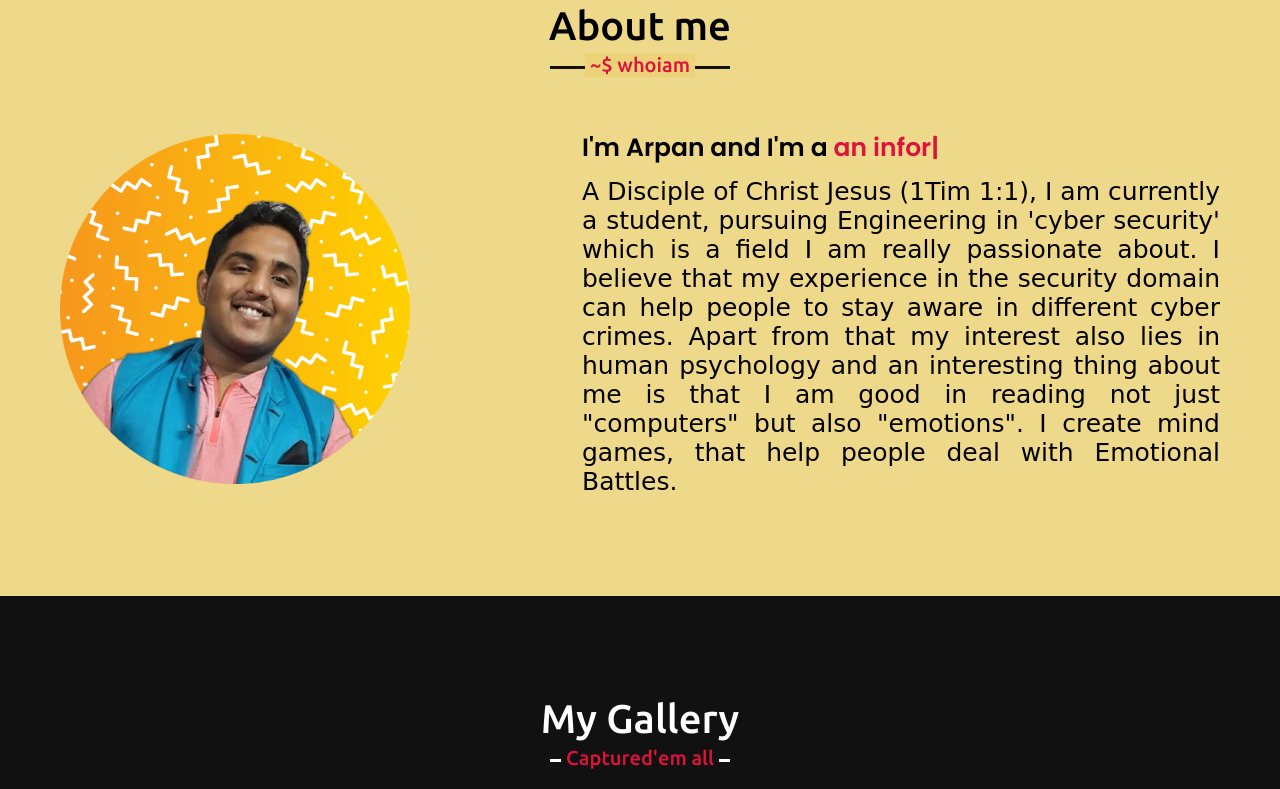
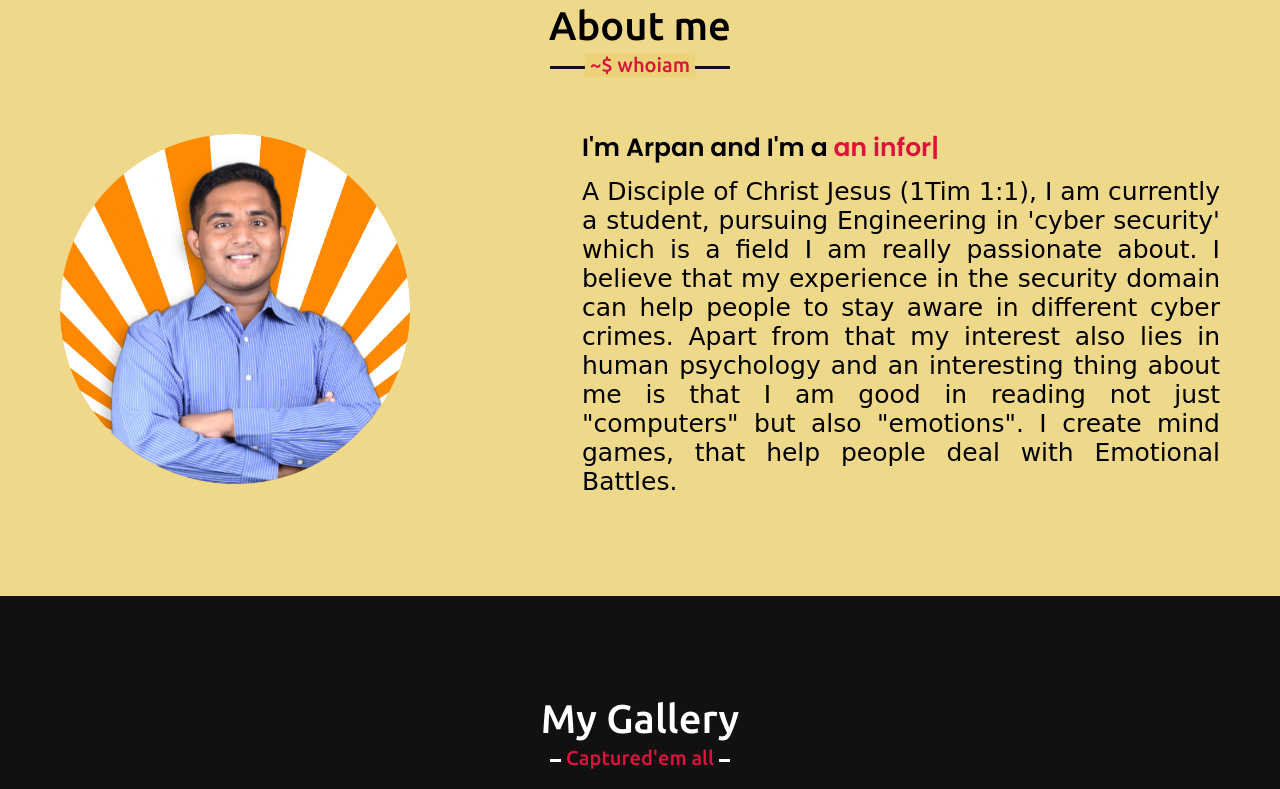
Before and after one commit to Arpanthomas1121/Portfolio, a plain HTML site: page index.html in a window 1280 px wide. Shown: the part 897-1686 px from the top of the page. Drawn offline with nearby package versions, Linux system fonts and the light colour scheme; a web font is replaced by a local one.

Commit message:
Update index.html

```diff
--- a/index.html
+++ b/index.html
@@ -62,7 +62,7 @@
             <h2 class="title">About me</h2>
             <div class="about-content">
                 <div class="column left">
-                    <img src="photos\profile-pic.png" alt="Someone was meant to be here!!!">
+                    <img src="photos\profile-pic2.png" alt="Someone was meant to be here!!!">
                 </div>
                 <div class="column right">
                     <div class="text">I'm Arpan and I'm a <span class="typing-2"></span></div>
```
